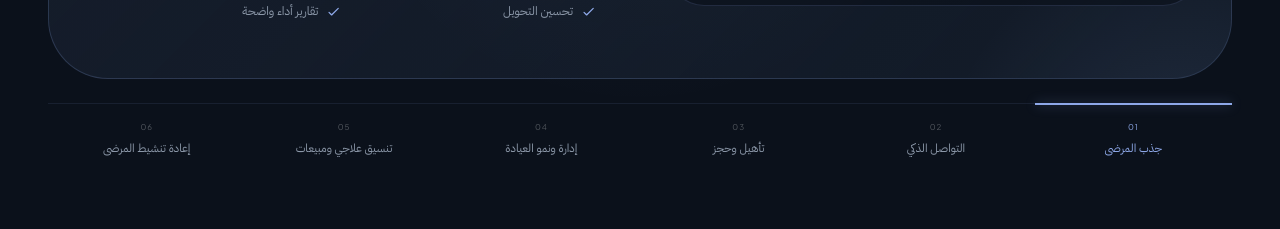
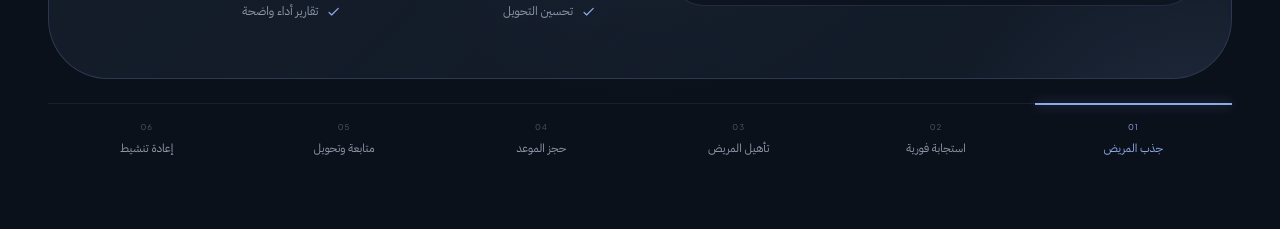
Before and after one commit to ibraham7/clinova, a React (Vite) app: page / in a window 1280 px wide. Shown: the part 5440-5669 px from the top of the page. Built offline with nearby package versions, Linux system fonts and the light colour scheme.

Commit message:
Use concise patient journey labels in service navigation

```diff
--- a/src/components/ServicesSection/ServicesSection.tsx
+++ b/src/components/ServicesSection/ServicesSection.tsx
@@ -13,6 +13,7 @@ type Service = {
     id: string;
     number: string;
     title: string;
+    navLabel: string;
     categoryTitle?: string;
     subtitle: string;
     description: string;
@@ -27,6 +28,7 @@ const services: Service[] = [
     {
         id: "ads",
         number: "01",
+        navLabel: "جذب المريض",
         title: "نوصل عيادتك إلى المرضى المناسبين",
         categoryTitle: "إدارة المحتوى والتسويق",
         subtitle: "جذب المرضى",
@@ -61,6 +63,7 @@ const services: Service[] = [
     {
         id: "content",
         number: "02",
+        navLabel: "استجابة فورية",
         title: "نضمن استجابة فورية لكل استفسار",
         categoryTitle: "تأهيل ومتابعة المرضى",
         subtitle: "التواصل الذكي",
@@ -95,6 +98,7 @@ const services: Service[] = [
     {
         id: "growth",
         number: "03",
+        navLabel: "تأهيل المريض",
         title: "نحوّل الاستفسارات إلى مواعيد",
         categoryTitle: "نمو العيادة",
         subtitle: "تأهيل وحجز",
@@ -129,6 +133,7 @@ const services: Service[] = [
     {
         id: "crm",
         number: "04",
+        navLabel: "حجز الموعد",
         title: "كل مريض وفرصة في مكان واحد",
         subtitle: "إدارة ونمو العيادة",
         description:
@@ -162,6 +167,7 @@ const services: Service[] = [
     {
         id: "booking",
         number: "05",
+        navLabel: "متابعة وتحويل",
         title: "نساعد المريض على اتخاذ القرار",
         subtitle: "تنسيق علاجي ومبيعات",
         description:
@@ -195,6 +201,7 @@ const services: Service[] = [
     {
         id: "creative",
         number: "06",
+        navLabel: "إعادة تنشيط",
         title: "نستعيد الفرص التي لم تكتمل",
         subtitle: "إعادة تنشيط المرضى",
         description:
@@ -674,7 +681,7 @@ function ServicesSection() {
                                             "nowrap",
                                     }}
                                 >
-                                    {service.subtitle}
+                                    {service.navLabel}
                                 </Typography>
                             </Box>
                         );
```
